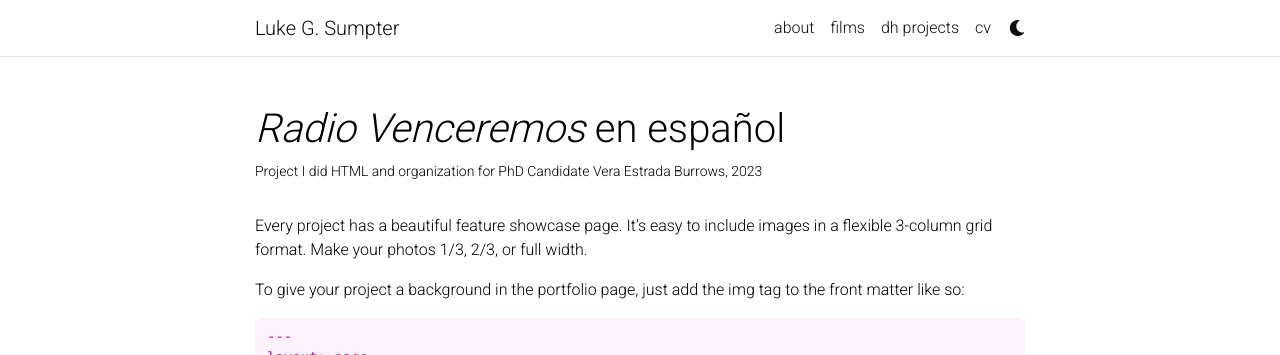
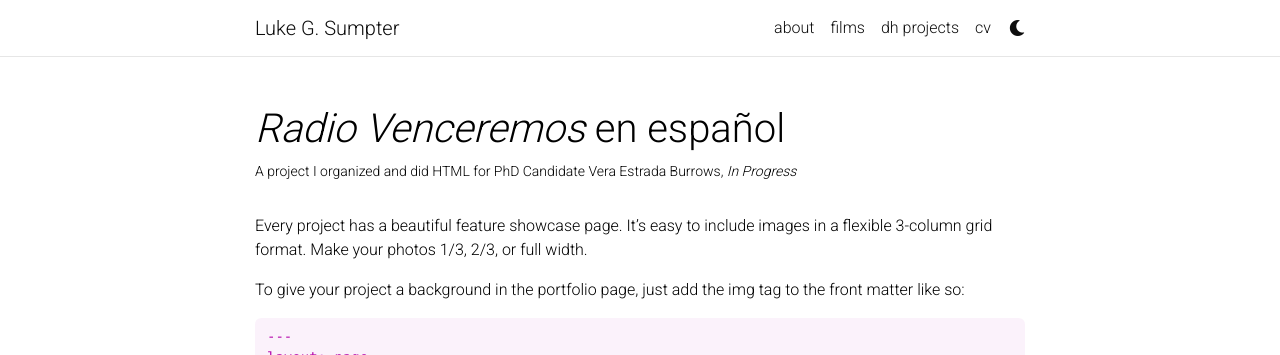
Before and after one commit to lgsump/lgsump.github.io, a Jekyll site: the page built from _projects/5_project.md, in a window 1280 px wide and 900 px high. Shown: the top 355 px of the window. Built offline with Jekyll 4.4.1, drawn with Linux system fonts in a browser that asks for light colours; full-size pictures stand in for the smaller copies a plugin makes; comment, search, counter and statistics services are not loaded; a style sheet for code colours, icons or effects is not loaded.

Commit message:
Update 5_project.md

```diff
--- a/_projects/5_project.md
+++ b/_projects/5_project.md
@@ -1,7 +1,7 @@
 ---
 layout: page
 title: <i>Radio Venceremos</i> en español
-description: Project I did HTML and organization for PhD Candidate Vera Estrada Burrows, 2023
+description: A project I organized and did HTML for PhD Candidate Vera Estrada Burrows, <i>In Progress</i>
 img: assets/img/Screen Shot 2023-04-05 at 1.25.00 PM.png
 redirect: https://lgsump.github.io/radio-venceremos-espanol
 importance: 3
```
